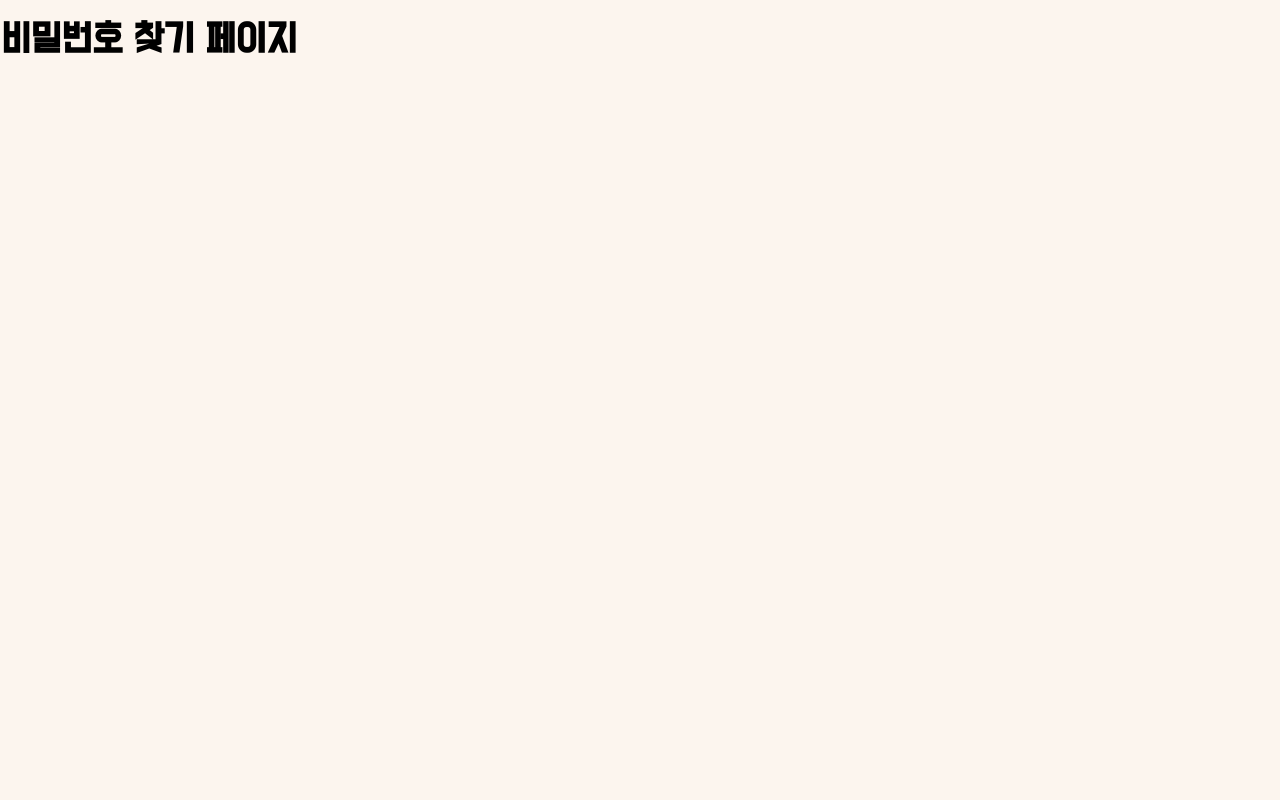
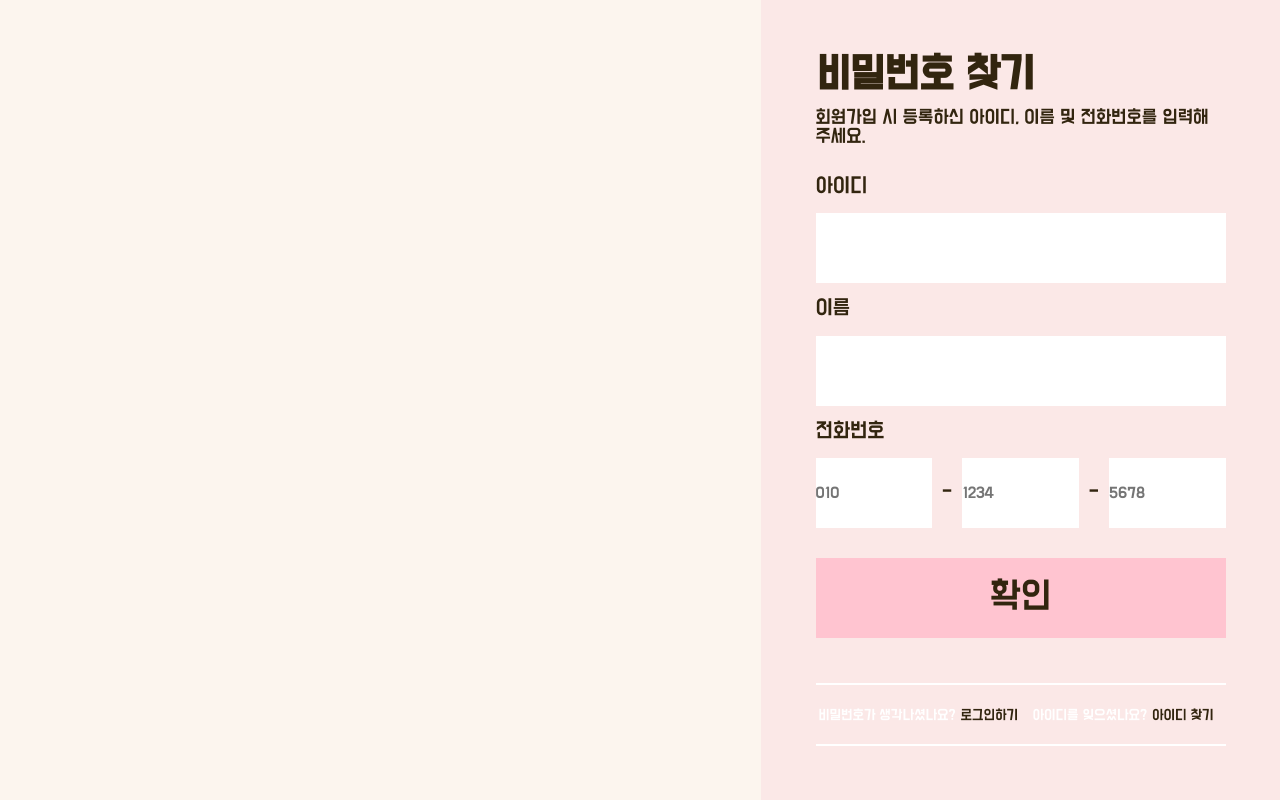
Before and after one commit to Stageus/blossom-react, a React (Create React App) app: page /findpw in a window 1280 px wide. Built offline with nearby package versions, Linux system fonts and the light colour scheme.

Commit message:
Feat: 비밀번호 찾기 기능 구현 및 페이지 구현

```diff
--- a/src/components/Auth/FindIdForm.js
+++ b/src/components/Auth/FindIdForm.js
@@ -4,7 +4,7 @@ import { Link } from "react-router-dom";
 // ===== styles import =====
 import FlexBox from "../../styles/FlexStyle";
 import Div from "../../styles/LayoutStyle";
-import P, { Span } from "../../styles/TextStyle";
+import { Span } from "../../styles/TextStyle";
 import { Button } from "../../styles/ButtonStyle";
 
 // ===== utils import =====
@@ -23,7 +23,7 @@ const FindIdForm = () => {
   const [phonenumber, setPhonenumber] = useState("");
   const [userId, setUserId] = useState("");
   const [hasUserId, setHasUserId] = useState(false);
-  const [FindIdError, setFindIdError] = useState("");
+  const [findIdError, setFindIdError] = useState("");
 
   useEffect(() => {
     // 아이디 찾기 성공 시, 아이디 출력
@@ -113,7 +113,7 @@ const FindIdForm = () => {
               inputType="phone"
               onValidateAndSend={handleSendPhonenumber}
             />
-            {FindIdError && <ErrorMessage message={FindIdError} />}
+            {findIdError && <ErrorMessage message={findIdError} />}
           </FlexBox>
 
           {/* 아이디 찾기 Button */}
--- a/src/components/Auth/FindPwForm.js
+++ b/src/components/Auth/FindPwForm.js
@@ -0,0 +1,132 @@
+import React, { useState, useEffect, useRef } from "react";
+import { useNavigate } from "react-router-dom";
+import { Link } from "react-router-dom";
+
+// ===== styles import =====
+import FlexBox from "../../styles/FlexStyle";
+import Div from "../../styles/LayoutStyle";
+import { Span } from "../../styles/TextStyle";
+import { Button } from "../../styles/ButtonStyle";
+
+// ===== utils import =====
+import { isIdValid, isNameValid, isPhoneNumberValid } from "../../utils/validation";
+
+// ===== components import =====
+import ErrorMessage from "../Common/ErrorMessage";
+import InputField from "../Common/InputField";
+
+// ===== component =====
+const FindPwForm = () => {
+  // === ref ===
+  const idRef = useRef("");
+  const nameRef = useRef("");
+
+  // === state ===
+  const [phonenumber, setPhonenumber] = useState("");
+  const [findPwError, setFindPwError] = useState(false);
+
+  // === navigate ===
+  const navigate = useNavigate();
+
+  useEffect(() => {
+    // 비밀번호 찾기 성공 시, 비밀번호 변경 페이지로 이동
+    // 비밀번호 찾기 실패 시, Error Message 출력
+  }, []);
+
+  // props를 통해 전화번호 받아오고, state에 저장
+  const handleSendPhonenumber = (phone) => {
+    setPhonenumber(phone);
+  };
+
+  const handleFindPw = () => {
+    const id = idRef.current.value;
+    const name = nameRef.current.value;
+
+    if (!isIdValid(id) || !isNameValid(name) || !isPhoneNumberValid(phonenumber)) {
+      setFindPwError("입력하신 정보를 확인해 주세요.");
+    } else {
+      // 비밀번호 찾기 API 호출 코드
+      const status = 200;
+
+      if (status === 400) {
+        setFindPwError("입력하신 정보를 확인해 주세요.");
+      } else if (status === 404) {
+        setFindPwError("해당 정보가 존재하지 않습니다.");
+      } else {
+        // 비밀번호 변경 페이지로 이동
+        navigate("/changepw");
+      }
+    }
+  };
+
+  return (
+    <>
+      {/* 비밀번호 찾기 Input Field */}
+      <FlexBox $dir="col" $row="between" $width="25.625rem" $height="22rem">
+        <InputField
+          hasLabel="true"
+          labelMessage="아이디"
+          fontSize="18px"
+          type="text"
+          inputRef={idRef}
+        />
+        <InputField
+          hasLabel="true"
+          labelMessage="이름"
+          fontSize="18px"
+          type="text"
+          inputRef={nameRef}
+        />
+        <InputField
+          hasLabel="true"
+          labelMessage="전화번호"
+          fontSize="18px"
+          inputType="phone"
+          onValidateAndSend={handleSendPhonenumber}
+        />
+        {findPwError && <ErrorMessage message={findPwError} />}
+      </FlexBox>
+
+      {/* 비밀번호 찾기 Button */}
+      <Button $width="25.625rem" $height="5rem" $margin="30px 0 30px 0" onClick={handleFindPw}>
+        확인
+      </Button>
+
+      {/* 로그인, 아이디 찾기 페이지로 이동 */}
+      <FlexBox $row="between" $width="25.625rem" $margin="15px 0 0 0">
+        <Div
+          $width="20.813rem"
+          $textAlign="center"
+          $borderTop="2px solid white"
+          $borderBottom="2px solid white"
+          $padding="20px 0 20px 0"
+        >
+          <Span $fontSize="12px" $textColor="#FFFFFF" $margin="0 5px 0 0">
+            비밀번호가 생각나셨나요?
+          </Span>
+          <Link to="/login">
+            <Span $fontSize="12px">로그인하기</Span>
+          </Link>
+        </Div>
+
+        {/* 비밀번호 찾기 Link Button */}
+        <Div
+          $width="20.813rem"
+          $textAlign="center"
+          $borderTop="2px solid white"
+          $borderBottom="2px solid white"
+          $padding="20px 0 20px 0"
+        >
+          <Span $fontSize="12px" $textColor="#FFFFFF" $margin="0 5px 0 0">
+            아이디를 잊으셨나요?
+          </Span>
+          <Link to="/findid">
+            <Span $fontSize="12px">아이디 찾기</Span>
+          </Link>
+        </Div>
+      </FlexBox>
+    </>
+  );
+};
+
+export default FindPwForm;
--- a/src/pages/FindId.js
+++ b/src/pages/FindId.js
@@ -24,7 +24,7 @@ const FindId = () => {
             <H1 $fontSize="36px" $margin="0 0 10px 0">
               아이디 찾기
             </H1>
-            <P $fontSize="16px">회원가입 시 등록하신 아이디와 전화번호를 입력해 주세요.</P>
+            <P $fontSize="16px">회원가입 시 등록하신 이름과 전화번호를 입력해 주세요.</P>
           </FlexBox>
 
           {/* 아이디 찾기 Form */}
--- a/src/pages/FindPw.js
+++ b/src/pages/FindPw.js
@@ -1,7 +1,38 @@
 import React from "react";
 
+// ===== styles import =====
+import FlexBox from "../styles/FlexStyle";
+import P, { H1 } from "../styles/TextStyle";
+
+// ===== components import =====
+import FindPwForm from "../components/Auth/FindPwForm";
+
 const FindPw = () => {
-  return <h1>비밀번호 찾기 페이지</h1>;
+  return (
+    <>
+      <FlexBox $row="end" $width="100%">
+        <FlexBox
+          $dir="col"
+          $row="center"
+          $col="center"
+          $width="32.438rem"
+          $height="100vh;"
+          $backgroundColor="#FBE8E7"
+        >
+          {/* 비밀번호 찾기 Header */}
+          <FlexBox $dir="col" $width="25.625rem" $margin="0 0 30px 0">
+            <H1 $fontSize="36px" $margin="0 0 10px 0">
+              비밀번호 찾기
+            </H1>
+            <P $fontSize="16px">회원가입 시 등록하신 아이디, 이름 및 전화번호를 입력해 주세요.</P>
+          </FlexBox>
+
+          {/* 비밀번호 찾기 Form */}
+          <FindPwForm />
+        </FlexBox>
+      </FlexBox>
+    </>
+  );
 };
 
 export default FindPw;
```
